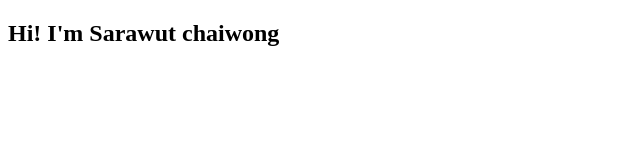
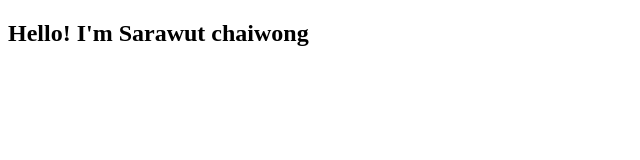
Before and after one commit to GL0riFy/Moeping, a plain HTML site: page index1.html in a window 1280 px wide. Shown: the whole page, without its empty margins (0-640 px from the left). Drawn offline with Linux system fonts and the light colour scheme.

Commit message:
add code to index page

```diff
--- a/index1.html
+++ b/index1.html
@@ -6,6 +6,6 @@
     <title>Document</title>
 </head>
 <body>
-    <h2>Hi! I'm Sarawut chaiwong </h2>
+    <h2>Hello! I'm Sarawut chaiwong </h2>
 </body>
 </html>
```
